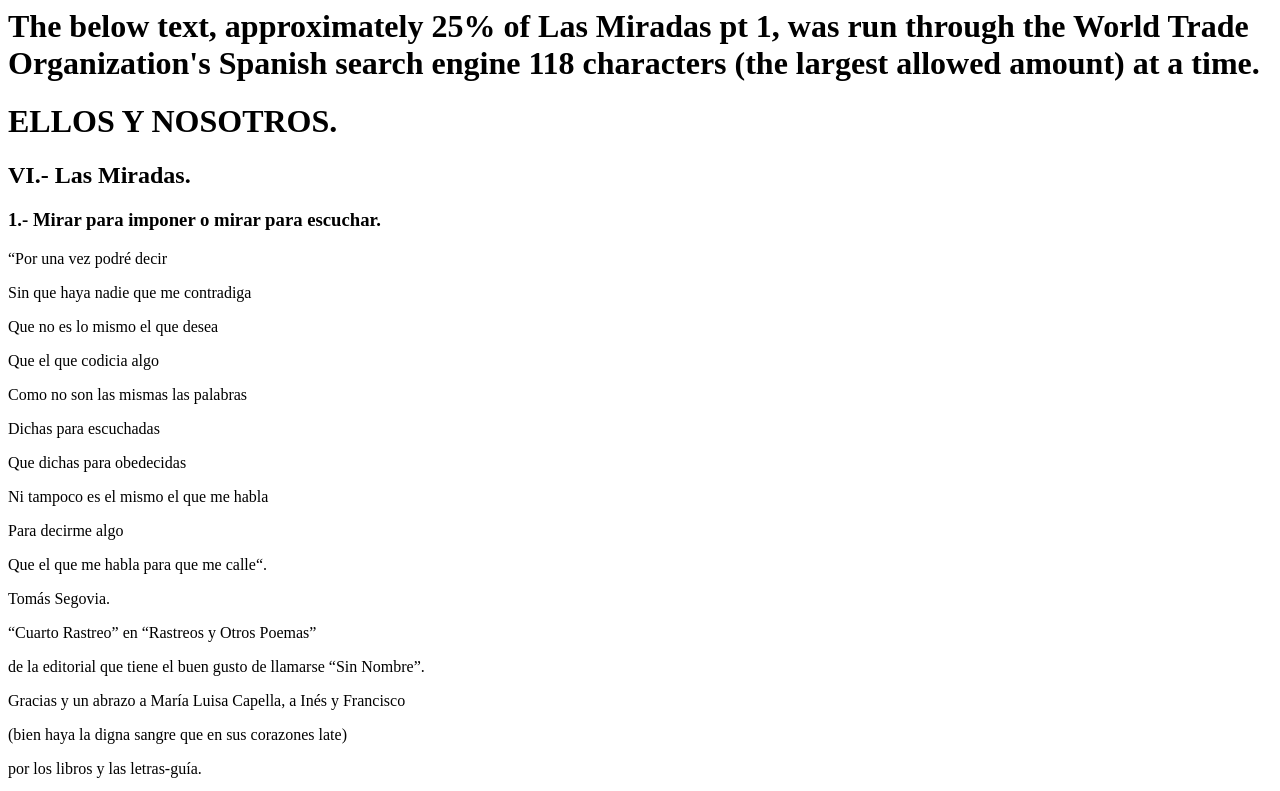
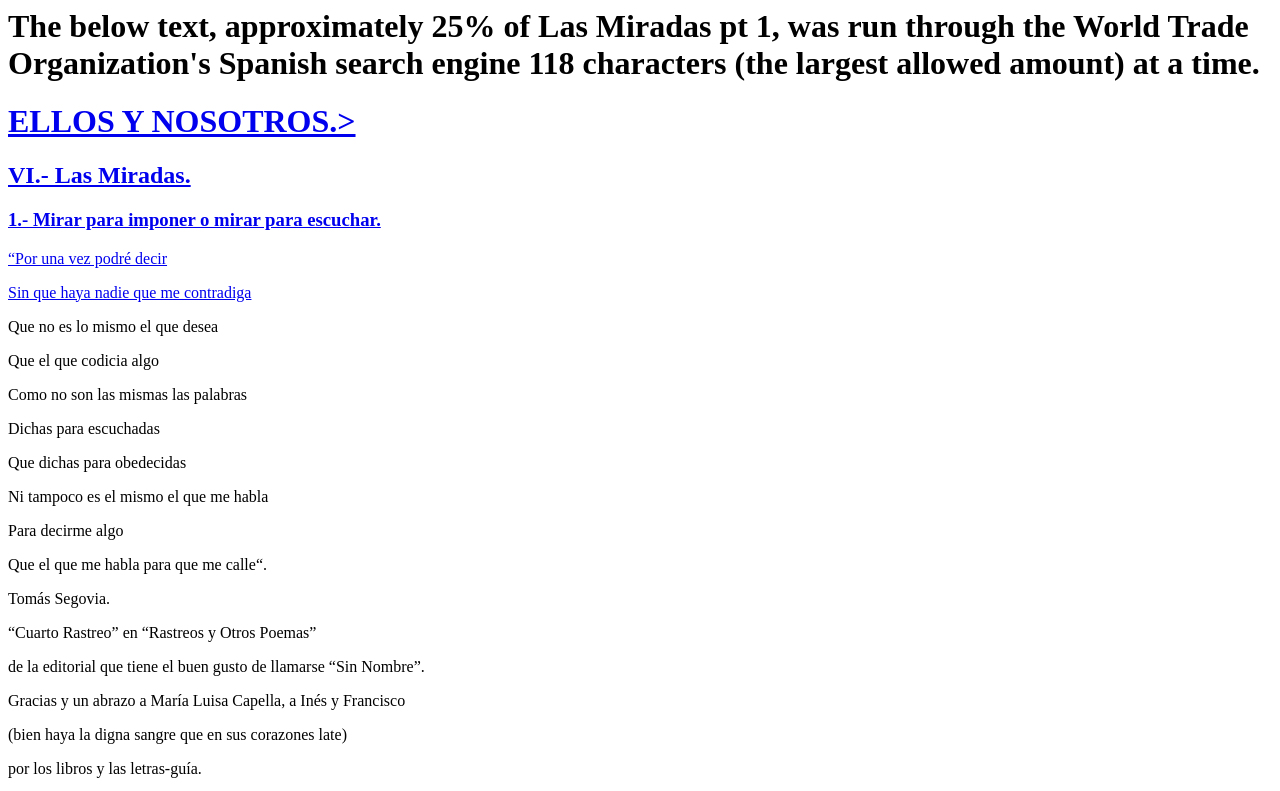
Before and after one commit to shelbz/shelbz.github.io, a plain HTML site: page lasmiradaswto.html in a window 1280 px wide. Shown: the top 791 px of the page. Drawn offline with Linux system fonts and the light colour scheme.

Commit message:
experiment

```diff
--- a/lasmiradaswto.html
+++ b/lasmiradaswto.html
@@ -1,7 +1,7 @@
 <html>
 <h1>The below text, approximately 25% of Las Miradas pt 1, was run through the World Trade Organization's Spanish search engine 118 characters (the largest allowed amount) at a time.</h1>
 <body>
-<h1>ELLOS Y NOSOTROS.</h1>
+<h1><a href="http://search.wto.org/search?client=spanish_frontend&output=xml_no_dtd&proxystylesheet=spanish_frontend&ie=ISO-8859-1&oe=ISO-8859-1&as_q=ELLOS+Y+NOSOTROS.+VI.-+Las+Miradas.+1.-+Mirar+para+imponer+o+mirar+para+escuchar.+%93Por+una+vez+podr%E9+decir+Sin+que+haya+nadie++++++++++++++++++++++++++++++++++++++++++++++++++++++que+me+contradiga+&num=10&btnG=B%FAsqueda%0D%0A&as_epq=&as_oq=&as_eq=&site=Spanish_website&as_ft=i&as_filetype=&as_occt=any&as_dt=e&as_sitesearch=&sort=&as_lq=">ELLOS Y NOSOTROS.></h1>
 
 <h2>VI.- Las Miradas.</h2>
 
@@ -11,7 +11,7 @@
 
 
 <p>“Por una vez podré decir</p>
-<p>Sin que haya nadie que me contradiga</p>
+<p>Sin que haya nadie que me contradiga</p></a>
 <p>Que no es lo mismo el que desea</p>
 <p>Que el que codicia algo</p>
 <p>Como no son las mismas las palabras</p>
```
